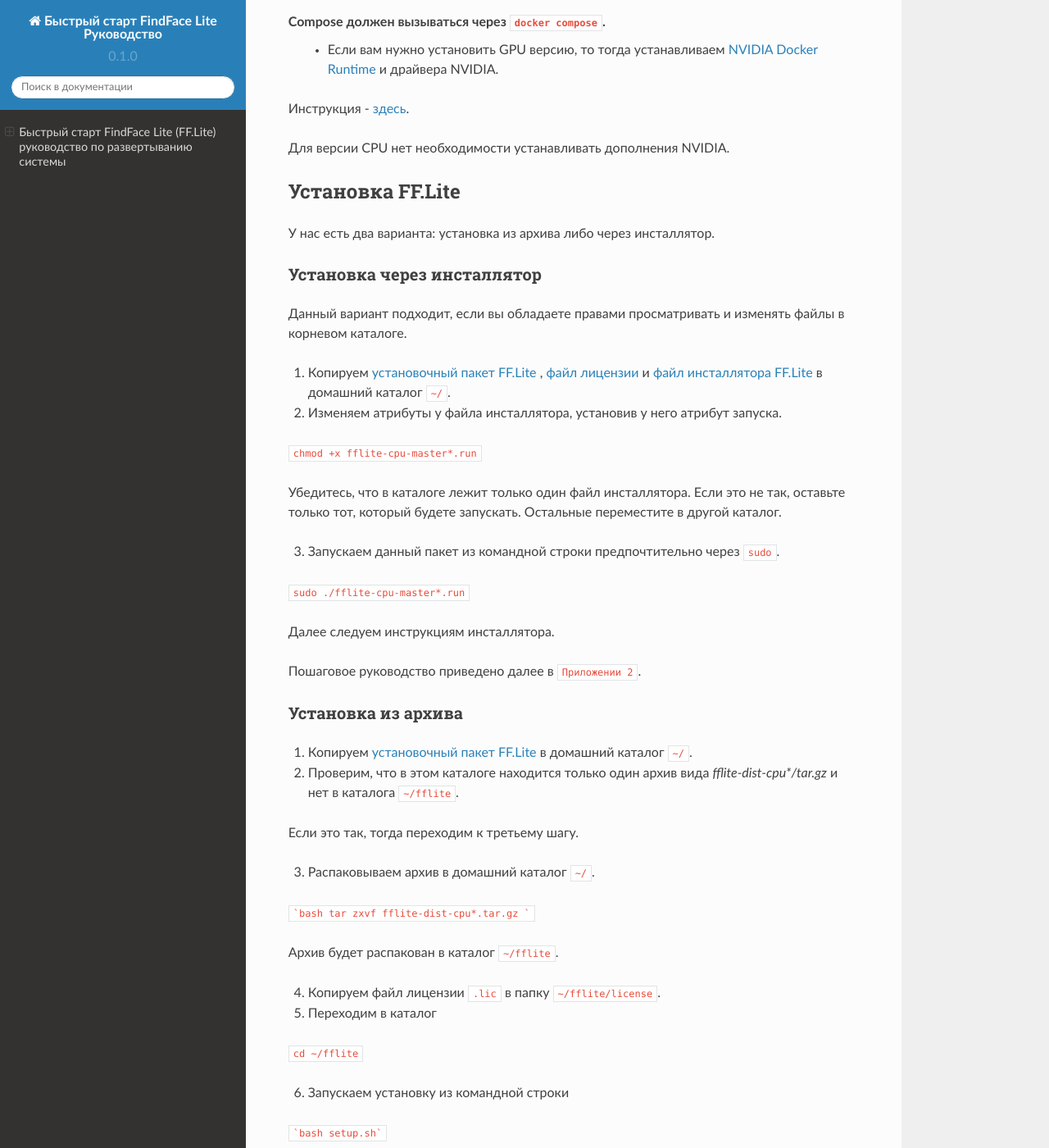
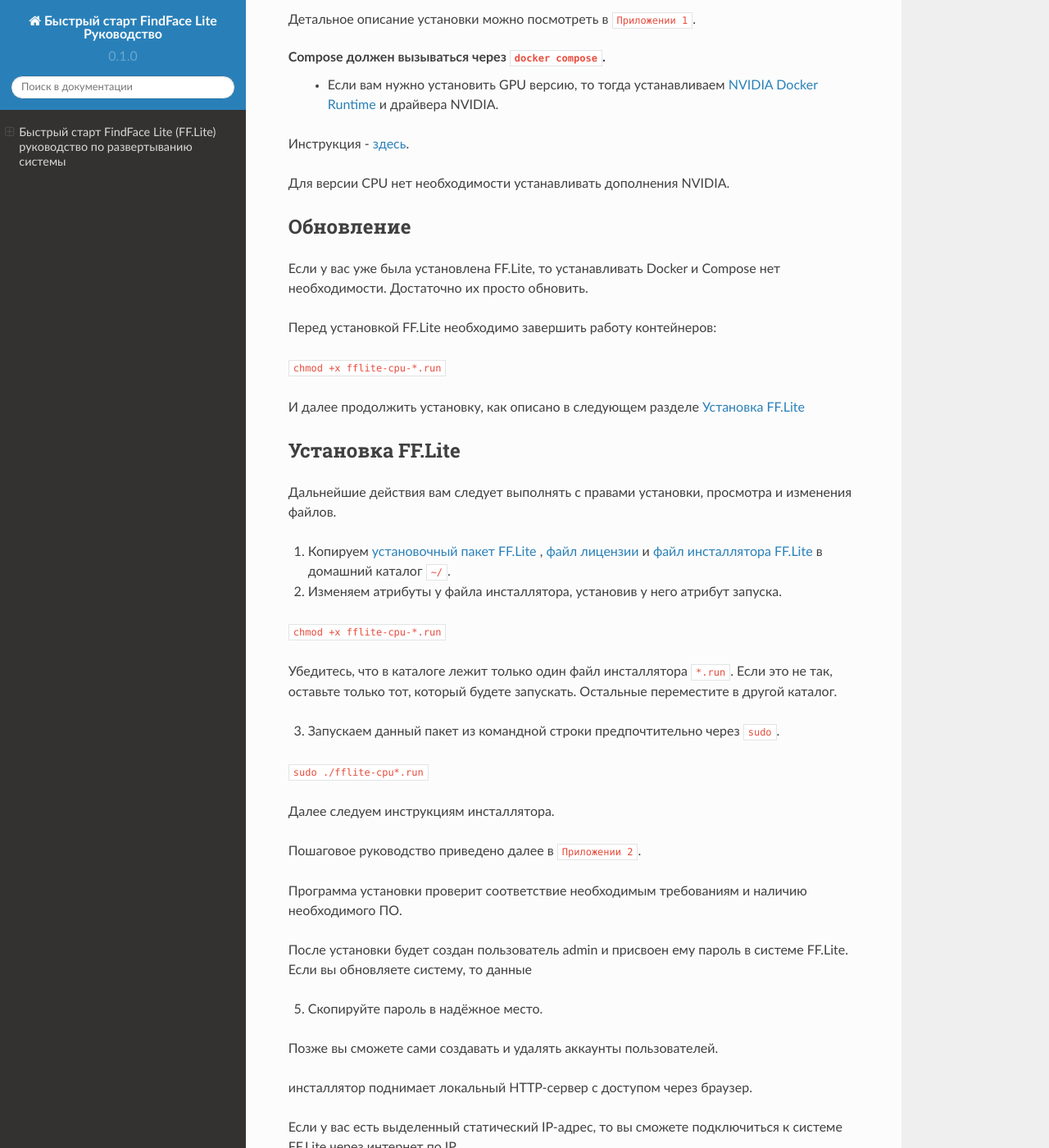
Before and after one commit to Dimdimit/-fflite_i, a Sphinx documentation site: the page built from docs/source/index.rst, in a window 1280 px wide and 1400 px high, scrolled down 1720 px. Shown: the whole window at 82% size. Built offline with Sphinx 7.4.7 and the Read the Docs theme 2.0.0, drawn with Linux system fonts in a browser that asks for light colours; some of the changed text lies outside the part shown.

Commit message:
Редакторская версия
Вариант 1.1

````diff
--- a/docs/source/index.rst
+++ b/docs/source/index.rst
@@ -46,25 +48,24 @@
 
 .. _`файл инсталлятора FF.Lite`:
 
-* инсталлятор FF.Lite версии CPU. Файл вида ``fflite-cpu-master*.run``
+* инсталлятор FF.Lite версии CPU. Файл вида ``fflite-cpu-*.run``
 
 FindFace Lite устанавливается на операционную систему Linux (Ubuntu).
 
-Перед запуском необходимо установить ``Docker`` с плагином ``Compose``.
+Перед запуском необходимо установить ``Docker`` с плагином ``Compose``. Подробное описание установки данных пакетов в следующем разделе.
 
-Если всё это для вас незнакомые слова, то вам лучше пригласить вашего друга или специалиста, разбирающегося в операционной системе Linux.
+Если вы не знакомы с операционной системой Linux, то вам необходимо обратиться за помощью к специалисту, разбирающегося в установке и настройке программного обеспечения на Linux (Ubuntu).
+
 
 
 Подготовка к установке
 ----------------------
 
-И так, вы знакомы с Linux, и у вас возникает приятное тёплое ощущение в пальцах при виде командной строки.
-
-Тогда приступаем:
+И так, вы знакомы с Linux и на уровне пользователя, тогда приступаем:
 
 1. `Устанавливаем Docker версии не ниже 19.03 <https://docs.docker.com/engine/install/#server>`_
 
-2. `Устанавливаем  Compose версии от 2.2.3 <https://docs.docker.com/compose/install/linux/>`_
+2. `Устанавливаем Compose версии  не ниже 2.2.3 <https://docs.docker.com/compose/install/linux/>`_
 
 Детальное описание установки можно посмотреть в ``Приложении 1``.
 
@@ -75,68 +76,46 @@
 Для версии CPU нет необходимости устанавливать дополнения NVIDIA.
 
 
+Обновление
+----------------------
+Если у вас уже была установлена FF.Lite, то устанавливать Docker и Compose нет необходимости.
+Достаточно их просто обновить.
+
+Перед установкой  FF.Lite необходимо завершить работу контейнеров:
+
+``chmod +x fflite-cpu-*.run``
+
+И далее продолжить установку, как описано в следующем разделе `Установка FF.Lite`_
+
+.. _`Установка FF.Lite`:
+
 Установка FF.Lite
 -----------------
 
-У нас есть два варианта: установка из архива либо через инсталлятор.
-
-
-Установка через инсталлятор
-~~~~~~~~~~~~~~~~~~~~~~~~~~
-
-Данный вариант подходит, если вы обладаете правами просматривать и изменять файлы в корневом каталоге.
+Дальнейшие действия вам следует выполнять с правами установки, просмотра и изменения файлов.
 
 1. Копируем `установочный пакет FF.Lite`_ , `файл лицензии`_ и `файл инсталлятора FF.Lite`_ в домашний каталог ``~/``.
 
 2. Изменяем атрибуты у файла инсталлятора, установив у него атрибут запуска.
 
-``chmod +x fflite-cpu-master*.run``
+``chmod +x fflite-cpu-*.run``
 
 
-Убедитесь, что в каталоге лежит только один файл инсталлятора. Если это не так, оставьте только тот, который будете запускать. Остальные переместите в другой каталог.
+Убедитесь, что в каталоге лежит только один файл инсталлятора ``*.run``. Если это не так, оставьте только тот, который будете запускать. Остальные переместите в другой каталог.
 
 
 3. Запускаем данный пакет из командной строки предпочтительно через ``sudo``.
 
-``sudo ./fflite-cpu-master*.run``
+``sudo ./fflite-cpu*.run``
 
 Далее следуем инструкциям инсталлятора.
 
 Пошаговое руководство приведено далее в ``Приложении 2``.
 
-
-
-Установка из архива
-~~~~~~~~~~~~~~~~~~~
-
-1. Копируем `установочный пакет FF.Lite`_ в домашний каталог ``~/``.
-
-2. Проверим, что в этом каталоге находится только один архив вида `fflite-dist-cpu*/tar.gz` и нет в каталога ``~/fflite``.
-
-Если это так, тогда переходим к третьему шагу.
-
-3. Распаковываем архив в домашний каталог ``~/``.
-
-
-```bash
-tar zxvf fflite-dist-cpu*.tar.gz
-```
-
-Архив будет распакован в каталог ``~/fflite``.
-
-4. Копируем файл лицензии ``.lic`` в папку ``~/fflite/license``.
-
-5. Переходим в каталог
-
-``cd ~/fflite``
-
-6. Запускаем установку из командной строки
-
-```bash setup.sh```
-
 Программа установки проверит соответствие необходимым требованиям и наличию необходимого ПО.
 
 После установки будет создан пользователь admin и присвоен ему пароль в системе FF.Lite.
+Если вы обновляете систему, то данные
 
 5. Скопируйте пароль в надёжное место.
 
````
Also changed, not shown: other parts of docs/source/index.rst (+4 -2 lines).
